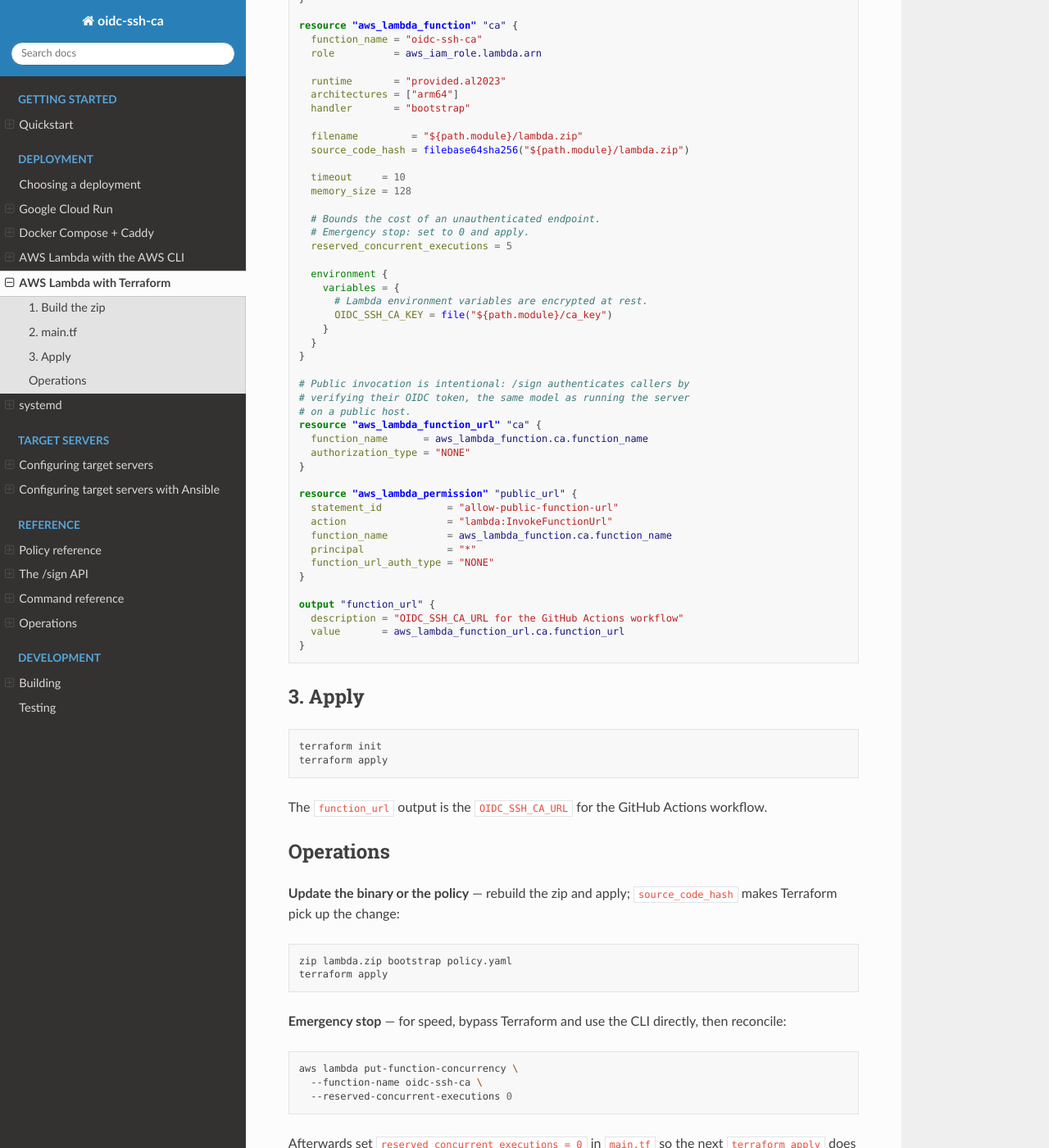
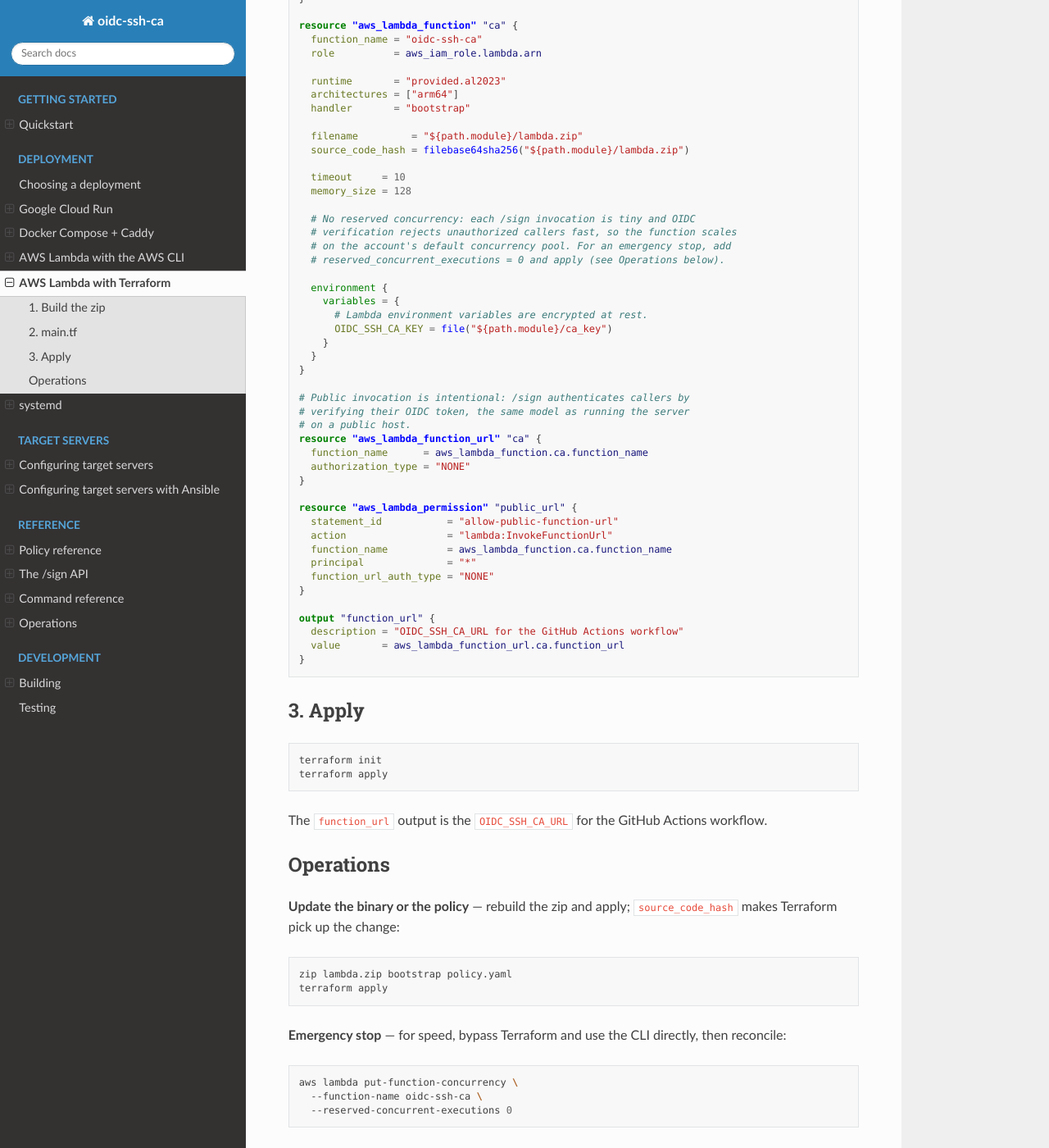
Before and after one commit to atsuoishimoto/oidc-ssh-ca, a Sphinx documentation site: the page built from docs/deployment/lambda-terraform.md, in a window 1280 px wide and 1400 px high, scrolled down 1325 px. Shown: the whole window at 82% size. Built offline with Sphinx 7.4.7 and the Read the Docs theme 3.1.0, drawn with Linux system fonts in a browser that asks for light colours; some of the changed text lies outside the part shown.

Commit message:
docs: cap Cloud Run at one instance, drop cost-bounding Lambda reserved concurrency
Set the Cloud Run sample to --max-instances 1 (one instance serves up to 80
concurrent requests by default, far more than this workload needs) and remove
the cost-bounding reserved-concurrent-executions from the Lambda CLI and
Terraform samples. Each /sign invocation is tiny and OIDC verification rejects
unauthorized callers fast, so a CloudWatch invocation alarm is enough to bound
abuse; a low reserved value would only throttle bursty CI traffic. The
reserved-concurrent-executions 0 emergency stop is unchanged.

https://claude.ai/code/session_019sCJ3HHjpgnxLWXNbQTzWE

````diff
--- a/docs/deployment/lambda-terraform.md
+++ b/docs/deployment/lambda-terraform.md
@@ -79,9 +79,10 @@ resource "aws_lambda_function" "ca" {
   timeout     = 10
   memory_size = 128
 
-  # Bounds the cost of an unauthenticated endpoint.
-  # Emergency stop: set to 0 and apply.
-  reserved_concurrent_executions = 5
+  # No reserved concurrency: each /sign invocation is tiny and OIDC
+  # verification rejects unauthorized callers fast, so the function scales
+  # on the account's default concurrency pool. For an emergency stop, add
+  # reserved_concurrent_executions = 0 and apply (see Operations below).
 
   environment {
     variables = {
@@ -142,8 +143,9 @@ aws lambda put-function-concurrency \
   --reserved-concurrent-executions 0
 ```
 
-Afterwards set `reserved_concurrent_executions = 0` in `main.tf` so the next
-`terraform apply` does not silently re-enable issuance.
+Afterwards add `reserved_concurrent_executions = 0` to the
+`aws_lambda_function` resource so the next `terraform apply` does not silently
+re-enable issuance.
 
 **Tear down**:
 
````
Also changed, not shown: docs/deployment/cloud-run.md (+4 -2 lines), docs/deployment/index.md (+4 -3 lines), docs/deployment/lambda-cli.md (+7 -5 lines).
